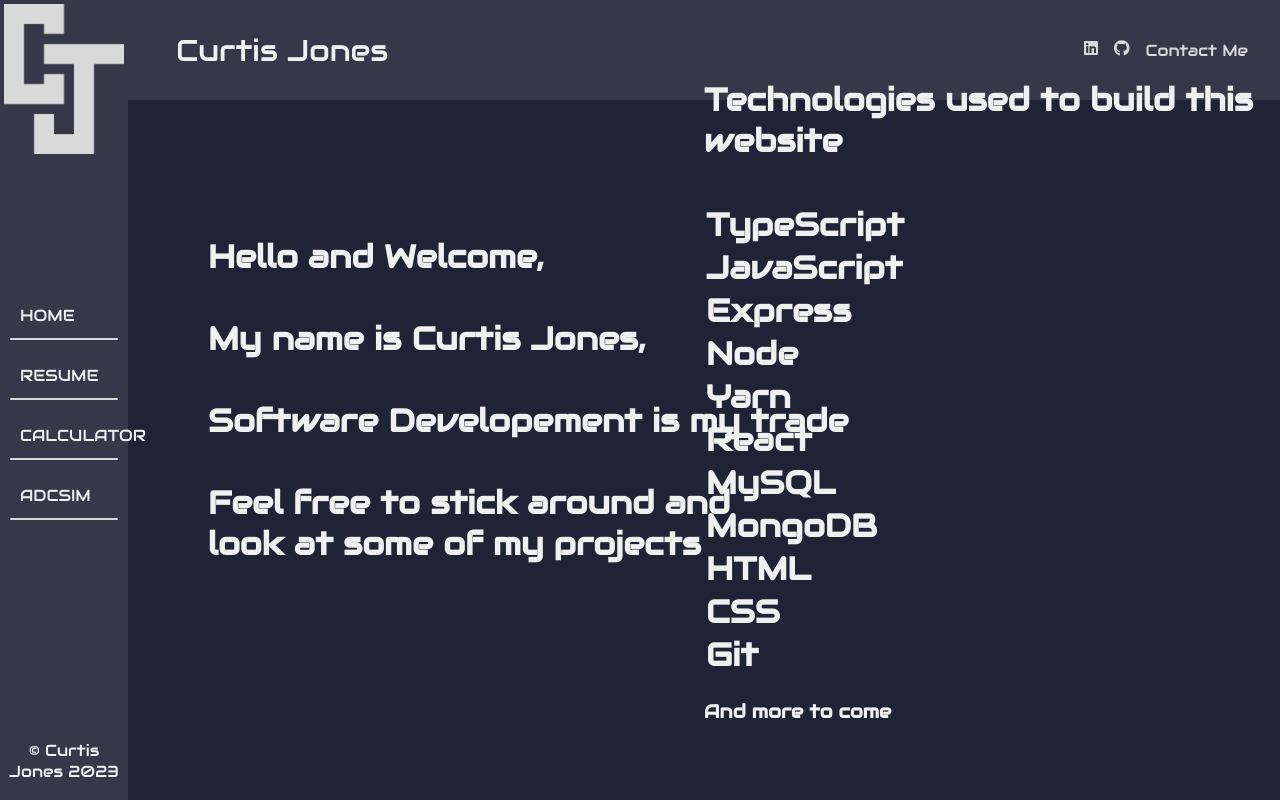
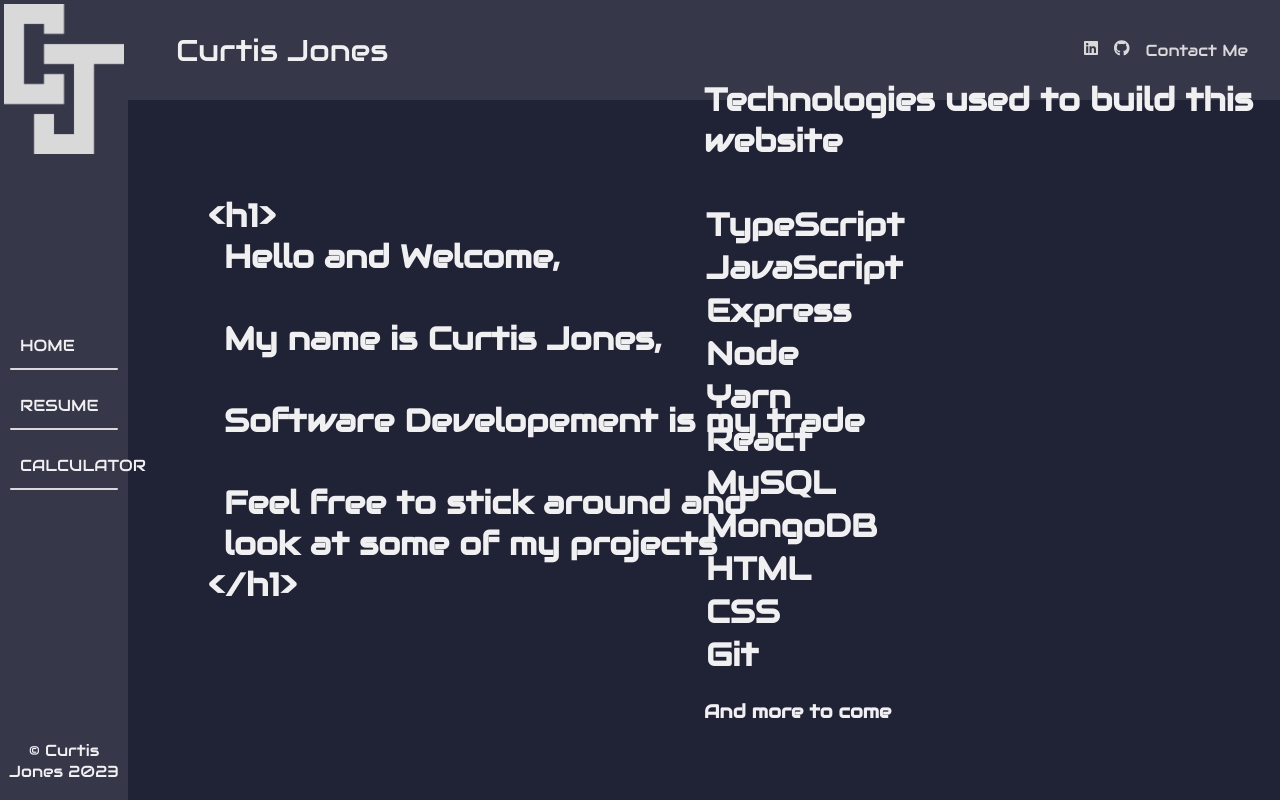
Before and after one commit to CurtisGRJones/CJResume, a React (Create React App) app in the folder public/: page / in a window 1280 px wide. Built offline with nearby package versions, Linux system fonts and the light colour scheme; no server answers.

Commit message:
remoived WIP project

```diff
--- a/public/src/components/menuBar/index.tsx
+++ b/public/src/components/menuBar/index.tsx
@@ -12,7 +12,7 @@ export const MenuBar = () => {
                 <AnchorButton textContent='HOME' href='/' />
                 <AnchorButton textContent='RESUME' href='/resume' />
                 <AnchorButton textContent='CALCULATOR' href='/calculator' />
-                <AnchorButton textContent='ADCSIM' href='/adcSim' />
+                { /*<AnchorButton textContent='ADCSIM' href='/adcSim' /> */}
             </div>
             <div className='copywright'>
                 <p> &copy; Curtis Jones 2023 </p>
--- a/public/src/index.css
+++ b/public/src/index.css
@@ -29,3 +29,7 @@ code {
   font-family: source-code-pro, Menlo, Monaco, Consolas, 'Courier New',
     monospace;
 }
+
+.tab {
+  margin-left: 1rem;
+}
--- a/public/src/pages/home/index.tsx
+++ b/public/src/pages/home/index.tsx
@@ -18,11 +18,15 @@ export const Home = () => {
         <div className='home'>
             <div className='home-content'>
                 <h1>
-                    Hello and Welcome, <br/><br/>
-                    My name is Curtis Jones, <br/><br/>
-                    Software Developement is my trade <br/><br/>
-                    Feel free to stick around and <br />
-                    look at some of my projects
+                    &lt;h1&gt;
+                        <div className='tab'>
+                            Hello and Welcome, <br/><br/>
+                            My name is Curtis Jones, <br/><br/>
+                            Software Developement is my trade <br/><br/>
+                            Feel free to stick around and <br />
+                            look at some of my projects
+                        </div>
+                    &lt;/h1&gt;
                 </h1>
             </div>
             <div className='known-tech'>
```
